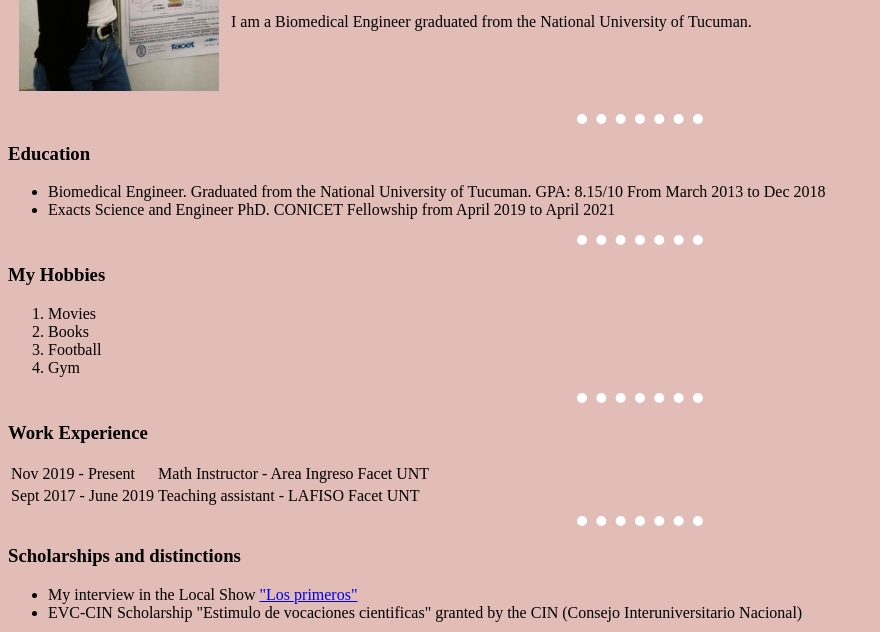
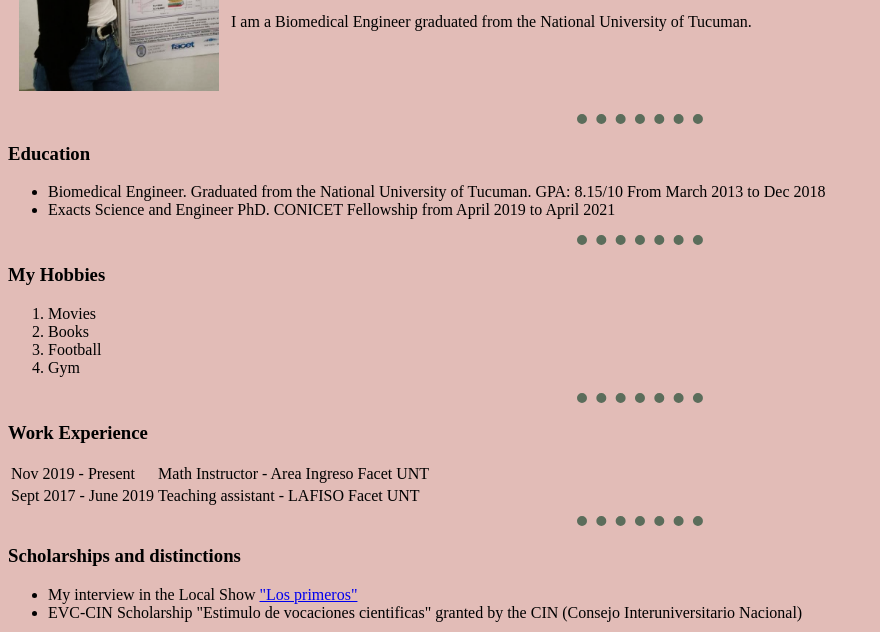
Before and after one commit to vickyesantillan/CV, a plain HTML site: page index.html in a window 1280 px wide. Shown: the part 168-800 px from the top of the page, without its empty margins (0-880 px from the left). Drawn offline with Linux system fonts and the light colour scheme.

Commit message:
adding new file css style

```diff
--- /dev/null
+++ b/css/style.css
@@ -0,0 +1,11 @@
+body {
+  background-color: #e2bcb7;
+}
+hr {
+  background-color: transparent;
+  border-style: dotted none none;
+  border-color: #5b6d5b;
+  height: 1%;
+  width: 10%;
+  border-width: 10px;
+}
--- a/index.html
+++ b/index.html
@@ -4,24 +4,10 @@
   <meta charset="UTF-8">
   <meta http-equiv="X-UA-Compatible" content="IE=edge">
   <meta name="viewport" content="width=device-width, initial-scale=1.0">
-  <title>Vicks's website</title>
+  <title>Victoria Santillan CV website</title>
+  <link rel="stylesheet" href="css/style.css">
+</head>
 
-  <style>
-    body{
-      background-color: #e2bcb7;
-    }
-    hr{
-      background-color: transparent;
-      border-style: dotted none none none;
-      border-color: white;
-      height: 1%;
-      width: 10%;
-      border-width: 10px;
-
-    }
-
-  </style>
-</head>
 <body>
   <table cellspacing="10">
     <tr>
```
